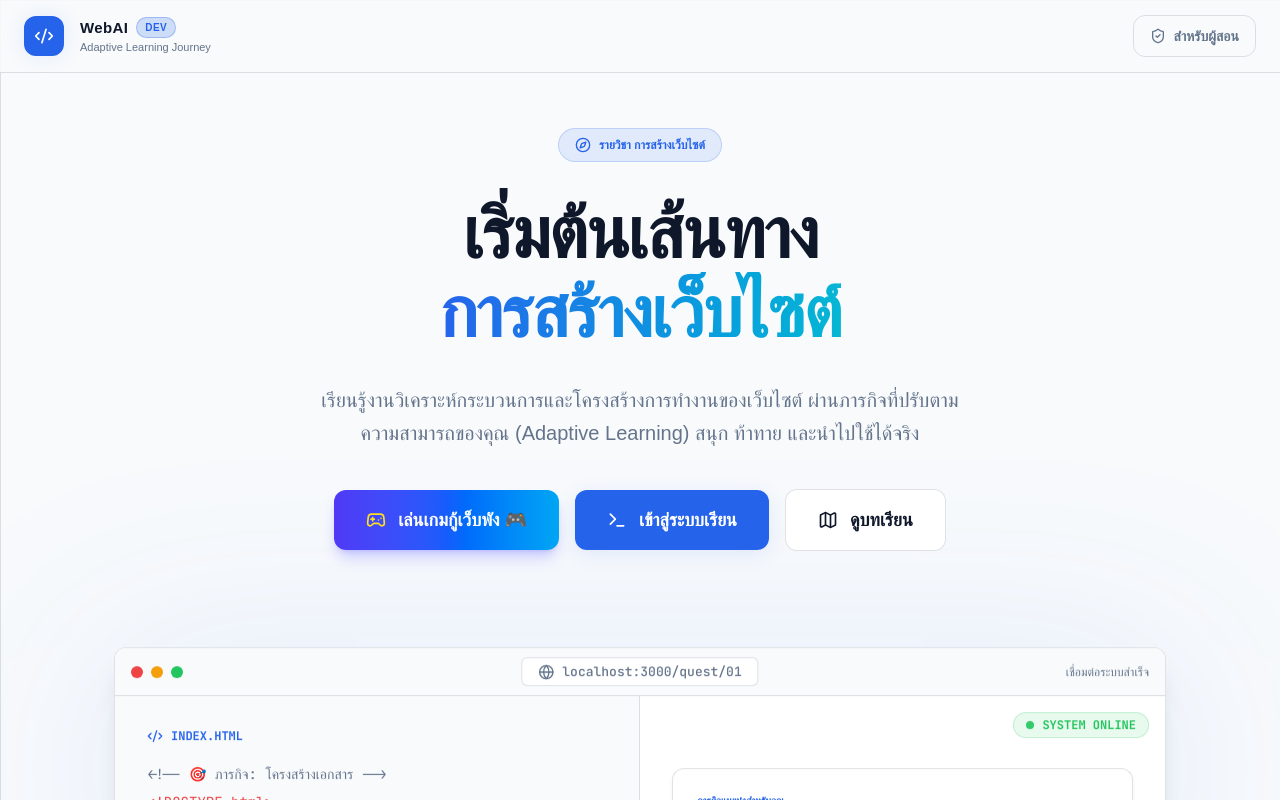
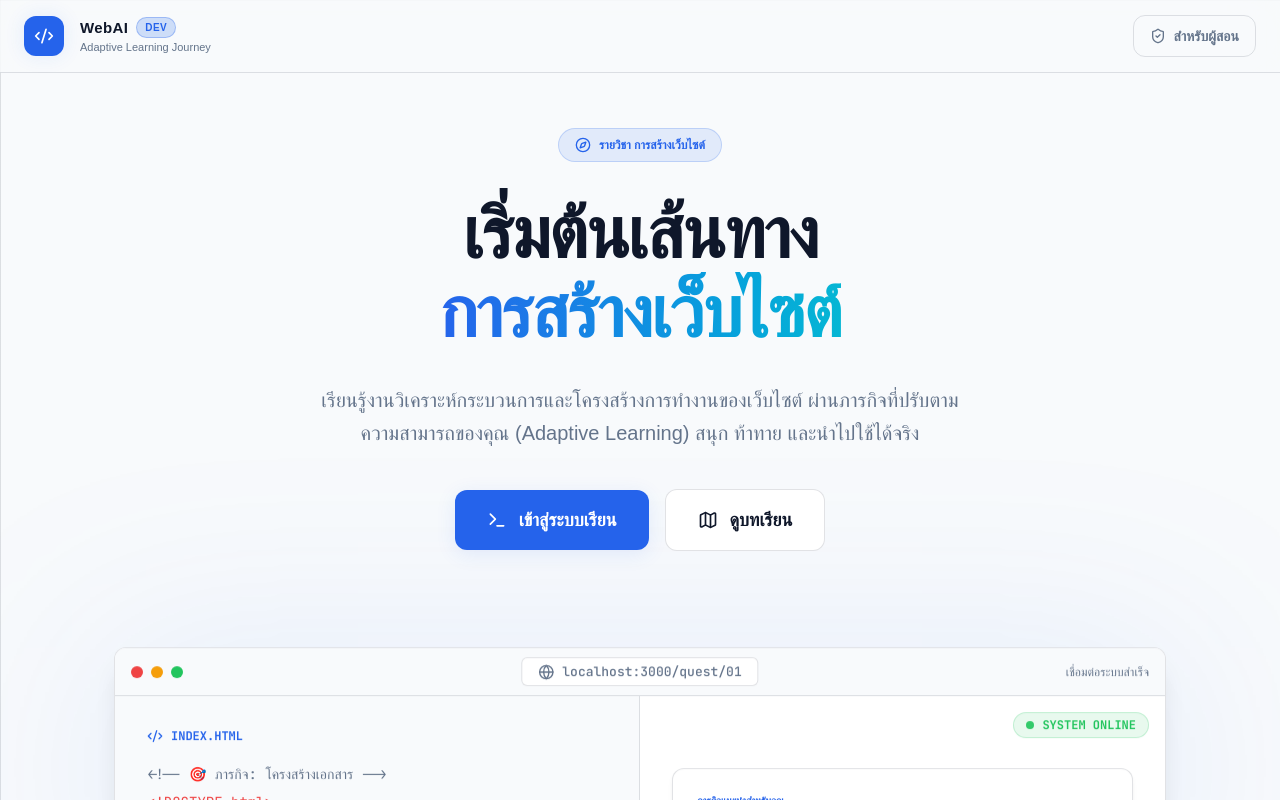
Before and after one commit to Pannawat2904/Webai-adaptive-learning, a Next.js app: page / in a window 1280 px wide. Shown: the top 800 px of the page. Built offline with nearby package versions, Linux system fonts and the light colour scheme; no server answers; a web font is replaced by a local one.

Commit message:
fix(landing): remove game button from landing page hero section

```diff
--- a/src/app/page.tsx
+++ b/src/app/page.tsx
@@ -15,7 +15,6 @@ import {
   Globe,
   CheckCircle2,
   Sparkles,
-  Gamepad2,
 } from 'lucide-react';
 
 export default function Home() {
@@ -70,9 +69,6 @@ export default function Home() {
             เรียนรู้งานวิเคราะห์กระบวนการและโครงสร้างการทำงานของเว็บไซต์ ผ่านภารกิจที่ปรับตามความสามารถของคุณ (Adaptive Learning) สนุก ท้าทาย และนำไปใช้ได้จริง
           </p>
           <div className="flex flex-col sm:flex-row items-center justify-center gap-4">
-            <Link href="/student/game" className="w-full sm:w-auto px-8 py-4 rounded-xl bg-gradient-to-r from-indigo-600 via-blue-600 to-sky-500 text-white font-bold text-lg flex items-center justify-center gap-3 hover:opacity-95 transition-all shadow-lg shadow-indigo-500/30 hover:-translate-y-1">
-              <Gamepad2 className="w-5 h-5 text-yellow-300" /> เล่นเกมกู้เว็บพัง 🎮
-            </Link>
             <Link href="/login" className="w-full sm:w-auto px-8 py-4 rounded-xl bg-primary text-white font-bold text-lg flex items-center justify-center gap-3 hover:bg-blue-600 transition-all shadow-[0_4px_20px_var(--primary-dim)] hover:-translate-y-1">
               <Terminal className="w-5 h-5" /> เข้าสู่ระบบเรียน
             </Link>
```
